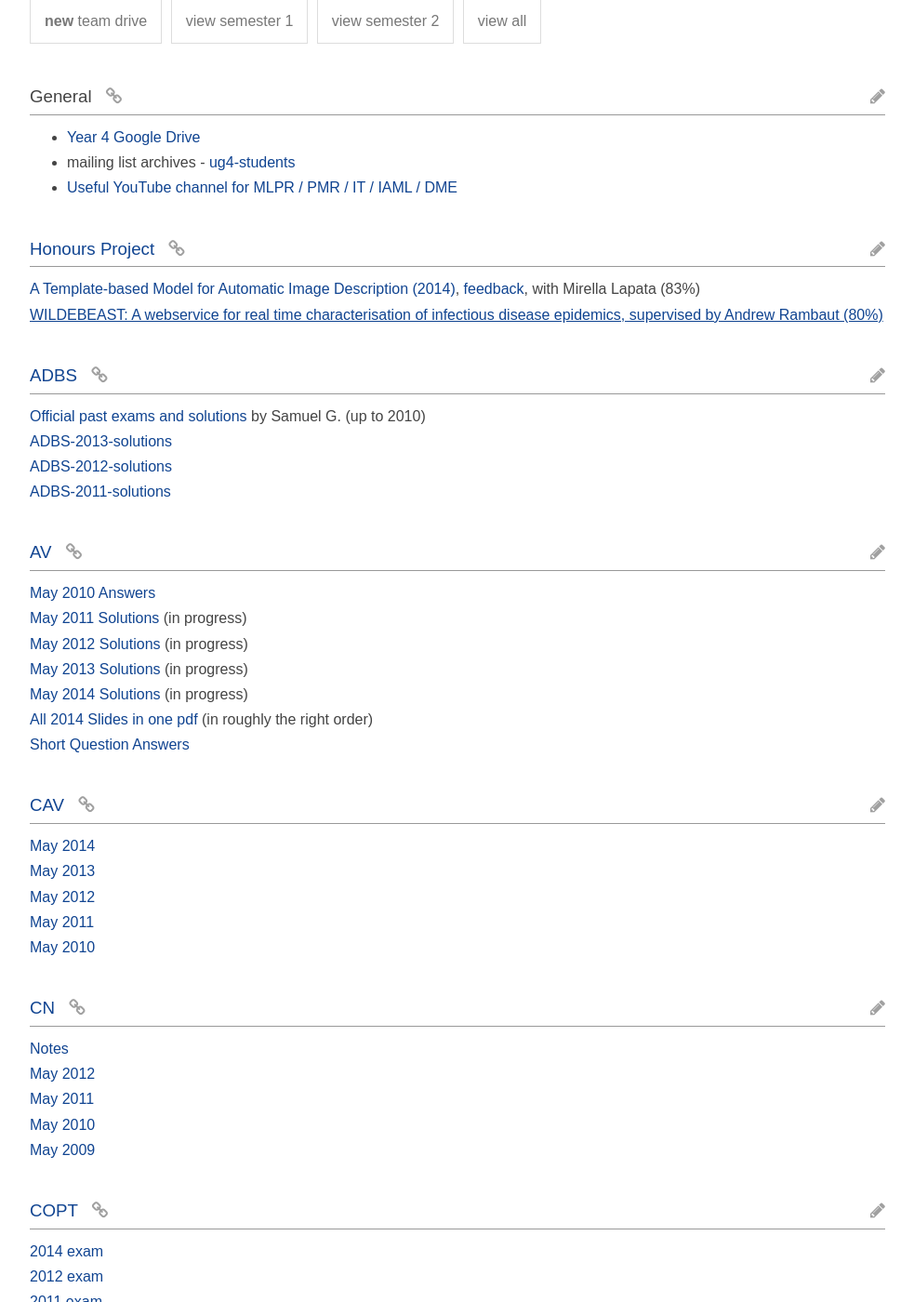
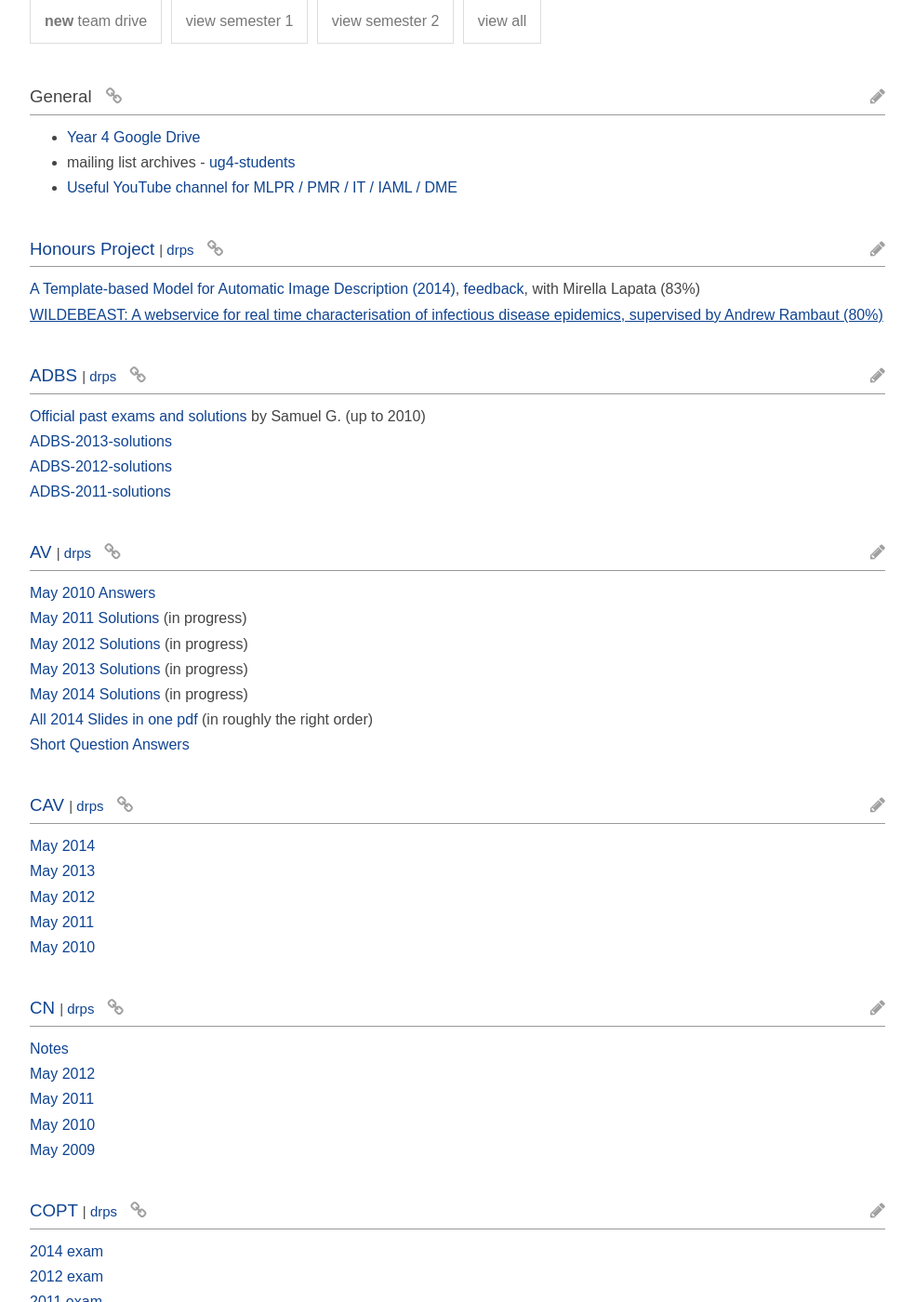
Before and after one commit to compsoc-edinburgh/betterinformatics, a Jekyll site: the page built from _pages/inf4.md, in a window 1280 px wide and 1400 px high, scrolled down 293 px. Shown: the whole window at 93% size, without its empty margins (148-1131 px from the left). Built offline with Jekyll 4.4.1, drawn with Linux system fonts in a browser that asks for light colours; nearby versions of some CDN libraries; some of the changed text lies outside the part shown.

Commit message:
show drps even if no links are provided

```diff
--- a/_includes/sections.html
+++ b/_includes/sections.html
@@ -21,12 +21,14 @@
             </a>
         {% endif %}
 
-        {% if section.links %}<small>
+        <small>
+        {% if section.links %}
             {% for link in section.links %}{% if forloop.first == false %}, {% endif %}<a href="{{ link.url }}">{{ link.name }}</a>{% endfor %}
-            {% if section.course-acronym != "" and site.data.courses[section.course-acronym] %}
-                | <a href="{{ site.data.courses[section.course-acronym].euclid_url }}">drps</a>
-            {% endif %}
-        </small>{% endif %}
+        {% endif %}
+        {% if section.course-acronym != "" and site.data.courses[section.course-acronym] %}
+            | <a href="{{ site.data.courses[section.course-acronym].euclid_url }}">drps</a>
+        {% endif %}
+        </small>
 
         <a class="link-icon" href="#{{ sectionID | strip }}"><i class="fa fa-link" aria-hidden="true"></i></a>
         <a class="edit-pencil" href="https://github.com/{{ site.data.repo }}/blob/master/{{ section.path }}"><i class="fa fa-pencil" aria-hidden="true"></i></a>
```
